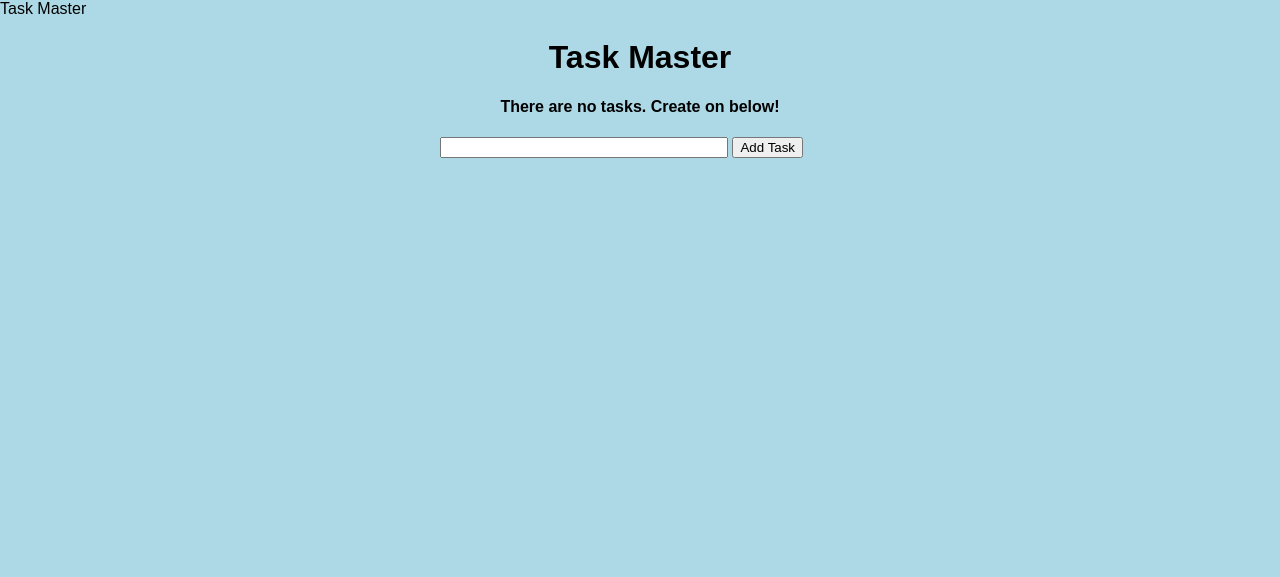
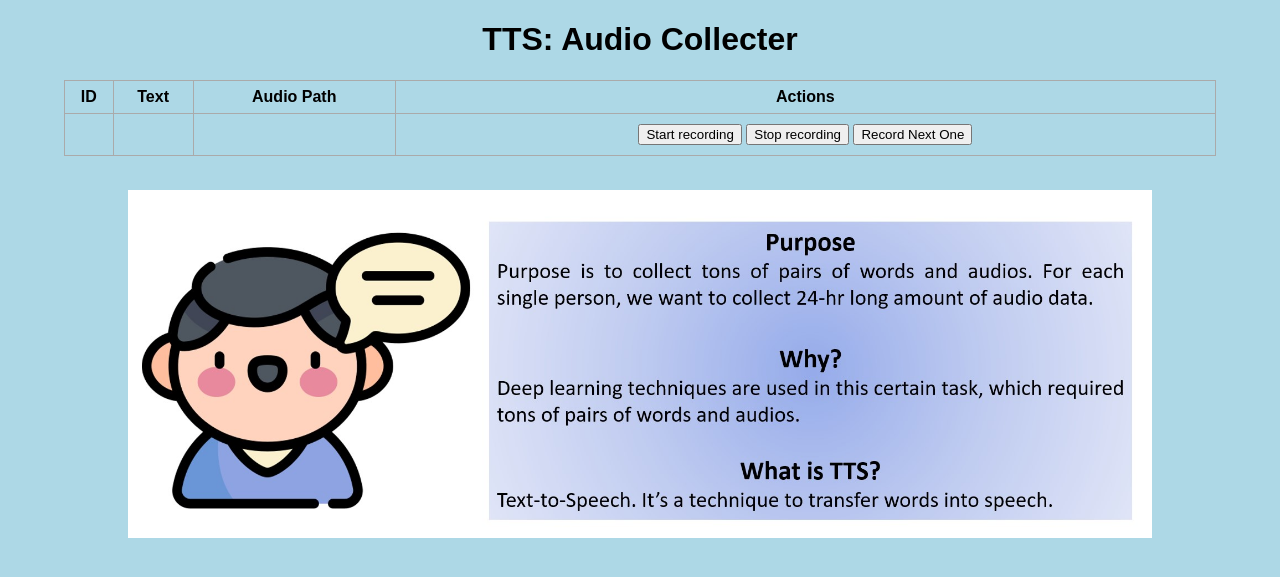
Before and after one commit to Ratherman/Collect-Audio-Data-and-Text, a Flask app: template Src/templates/index.html in a window 1280 px wide. Shown: the top 577 px of the page. Run offline with Flask 2, Linux system fonts and the light colour scheme; the template is opened without the code that fills it, so the values that code supplies are empty.

Commit message:
Src/ & README.md, Add, Refresh and duration

```diff
--- a/Src/app.py
+++ b/Src/app.py
@@ -1,13 +1,22 @@
-from flask import Flask, render_template, redirect, request, flash, session
+from flask import Flask, render_template, redirect, request, flash, session, url_for
 from flask_sqlalchemy import SQLAlchemy
 import os
 import random
 import uuid
+import mutagen
+import librosa
+import urllib
+from mutagen.wave import WAVE
+from pathlib import Path
+from pydub import AudioSegment
 
 UPLOAD_FOLDER = '..\Data\Gen_Audio'
 
 app = Flask(__name__)
-app.config["SQLALCHEMY_DATABASE_URI"] = "mssql+pyodbc://LAPTOP-Q0DB1ITI\SQLEXPRESS/DB?driver=SQL+Server?trusted_connection=yes"
+params = urllib.parse.quote_plus('DRIVER={SQL Server};SERVER=LAPTOP-Q0DB1ITI\SQLEXPRESS;DATABASE=DB;Trusted_Connection=yes;')
+app.config['SQLALCHEMY_DATABASE_URI'] = "mssql+pyodbc:///?odbc_connect=%s" % params
+
+#app.config["SQLALCHEMY_DATABASE_URI"] = "mssql+pyodbc://LAPTOP-Q0DB1ITI\SQLEXPRESS/DB?driver=SQL+Server?trusted_connection=yes"
 app.config["SQLALCHEMY_TRACK_MODIFICATIONS"] = False
 app.config['UPLOAD_FOLDER'] = UPLOAD_FOLDER
 app.secret_key = "super secret key"
@@ -38,25 +47,47 @@ class TextAudioPair(db.Model):
     id = db.Column(db.Integer, primary_key=True)
     text = db.Column(db.String(500), nullable=False)
     audio = db.Column(db.String(200), default="path/to/your/wav/file")
+    duration = db.Column(db.Integer, default=0)
 
     def __repr__(self):
         return f"<Task {self.id}>"
+
+def get_audio_duration(filename):
+    src = filename
+    dst = filename.replace(".mp3", ".wav")
+
+    # convert mp3 to wav
+    sound = AudioSegment.from_file(src)
+    sound.export(dst, format="wav")
+    y, sr = librosa.load(Path(dst))
+    duration = librosa.get_duration(y=y, sr=sr)
+    return duration
+
 def update_sql_audio(data):
     sql_id = session.get("ID")
     file_path = data["filename"]
-
     before = TextAudioPair.query.get(sql_id)
     before.id = sql_id
-    before.audio = file_path
+    before.audio = file_path.replace(".mp3", ".wav")
+    before.duration = get_audio_duration(file_path)
     db.session.commit()
 
 @app.route("/", methods=["GET"])
 def index():
-    pairs = TextAudioPair.query.limit(5).all()
-    len_of_pairs = len(pairs)
-    target_index = random.randint(0, len_of_pairs-1)
-    session["ID"] = target_index+1
-    return render_template("index.html", pair=pairs[target_index])
+    pairs = TextAudioPair.query.all()
+    selected_pairs = []
+    idx_selected_pairs = []
+    for idx, pair in enumerate(pairs):
+
+        if pair.audio == "path/to/your/wav/file":
+            selected_pairs.append(pair)
+            idx_selected_pairs.append(idx)
+
+    len_of_pairs = len(selected_pairs)
+    rand = random.randint(0, len_of_pairs-1)
+    session["ID"] = idx_selected_pairs[rand]+1
+    #session["pair"]=pairs[idx_selected_pairs[rand]]
+    return render_template("index.html", pair=pairs[idx_selected_pairs[rand]])
 
 if __name__ == "__main__":
     app.run(debug=True)
--- a/Src/templates/base.html
+++ b/Src/templates/base.html
@@ -9,5 +9,7 @@
 </head>
 <body>
     {% block body %}{% endblock %}
+    <br>
+    <p style="text-align:center;"><img src="static/img/tts.jpg" width=80%></p>
 </body>
 </html>
--- a/Src/templates/index.html
+++ b/Src/templates/index.html
@@ -5,15 +5,7 @@
 
 {% block body %}
 <div class="content">
-    <h1 style="text-align: center">Audio Text Collecter</h1>
-
-    <div class="form">
-        <form action="/" method="POST">
-            <input type="text" name="content" id="content">
-            <input type="submit" value="Add Text and Record">
-        </form>
-    </div>
-    <br>
+    <h1 style="text-align: center">TTS: Audio Collecter</h1>
     <table>
         <tr>
             <th>ID</th>
@@ -28,10 +20,10 @@
             <td>
                 <button class="startRecording" onclick="startRecording()">Start recording</button>
                 <button class="stopRecording" onclick="stopRecording()">Stop recording</button>
+                <a href="{{ url_for('index') }}"><button>Record Next One</button></a>
             </td>
         </tr>
     </table>
-
 
 </div>
 <script src="https://ajax.googleapis.com/ajax/libs/jquery/3.4.1/jquery.min.js"></script>
--- a/Test/app.py
+++ /dev/null
@@ -1,67 +0,0 @@
-from flask import Flask, render_template, url_for, request, redirect
-from werkzeug.utils import redirect
-from flask_sqlalchemy import SQLAlchemy
-from datetime import datetime
-
-app = Flask(__name__)
-app.config["SQLALCHEMY_DATABASE_URI"] = 'sqlite:///test.db'
-db = SQLAlchemy(app)
-
-class Todo(db.Model):
-    id = db.Column(db.Integer, primary_key=True)
-    content = db.Column(db.String(200), nullable=False)
-    completed = db.Column(db.Integer, default=0)
-    date_created = db.Column(db.DateTime, default=datetime.utcnow)
-
-    def __repr__(self):
-        return "<Task %r>" % self.id
-
-    # """
-    # python
-    # >>> from app import db
-    # >>> db.create_all()
-    # """
-
-@app.route('/', methods=["POST","GET"])
-def index():
-#    return "Hello, World!"
-    if request.method == "POST":
-        task_content = request.form["content"]
-        new_task = Todo(content=task_content)
-
-        try:
-            db.session.add(new_task)
-            db.session.commit()
-            return redirect("/")
-        except:
-            return "There was an issue adding your task"
-    else:
-        tasks = Todo.query.order_by(Todo.date_created).all()
-        return render_template('index.html', tasks=tasks)
-
-@app.route("/delete/<int:id>")
-def delete(id):
-    task_to_delete = Todo.query.get_or_404(id)
-
-    try:
-        db.session.delete(task_to_delete)
-        db.session.commit()
-        return redirect("/")
-    except:
-        return "There was a problem deleting that task"
-
-@app.route("/update/<int:id>", methods=["GET", "POST"])
-def update(id):
-    task = Todo.query.get_or_404(id)
-    if request.method == "POST":
-        task.content = request.form["content"]
-        try:
-            db.session.commit()
-            return redirect("/")
-        except:
-            return "There was an issue updating your task"
-    else:
-        return render_template("update.html", task=task)
-
-if __name__ == "__main__":
-    app.run(debug=True)
--- a/Test/static/css/main.css
+++ /dev/null
@@ -1,36 +0,0 @@
-body, html {
-    margin: 0;
-    font-family: sans-serif;
-    background-color: lightblue;
-}
-
-.content {
-    margin: 0 auto;
-    width: 400px;
-}
-
-table, td, th {
-    border: 1px solid #aaa;
-}
-
-table {
-    border-collapse: collapse;
-    width: 100%;
-}
-
-th {
-    height: 30px;
-}
-
-td {
-    text-align: center;
-    padding: 5px;
-}
-
-.form {
-    margin-top: 20px;
-}
-
-#content {
-    width: 70%;
-}
--- a/Test/templates/base.html
+++ /dev/null
@@ -1,13 +0,0 @@
-<!DOCTYPE html>
-<html lang="en>
-<head>
-    <meta charset="UTF-8">
-    <meta name="viewport" content="width=device-width, initial-scale=1.0">
-    <meta http-quiv="X-UA-Compatible" content="ie=edge">
-    <link rel="stylesheet" href="{{ url_for('static', filename='css/main.css') }}"
-    {% block head %}{% endblock %}
-</head>
-<body>
-    {% block body %}{% endblock %}
-</body>
-</html>
--- a/Test/templates/index.html
+++ /dev/null
@@ -1,39 +0,0 @@
-{% extends 'base.html' %}
-
-{% block head %}
-<title>Task Master</title>
-{% endblock %}
-
-{% block body %}
-<div class="content">
-    <h1 style="text-align: center">Task Master</h1>
-    {% if tasks|length < 1 %}
-    <h4 style="text-align: center"> There are no tasks. Create on below!</h4>
-    {% else %}
-    <table>
-        <tr>
-            <th>Task</th>
-            <th>Added</th>
-            <th>Actions</th>
-        </tr>
-        {% for task in tasks %}
-            <tr>
-                <td>{{ task.content }}</td>
-                <td>{{ task.date_created.date() }}</td>
-                <td>
-                    <a href="/delete/{{ task.id }}">Delete</a>
-                    <br>
-                    <a href="/update/{{ task.id }}">Update</a>
-                </td>
-            </tr>
-        {% endfor %}
-    </table>
-    {% endif %}
-    <div class="form">
-        <form action="/" method="POST">
-            <input type="text" name="content" id="content">
-            <input type="submit" value="Add Task">
-        </form>
-    </div>
-</div>
-{% endblock %}
```
Also changed, not shown: Src/static/index.html (deleted, +0 -63 lines), Test/templates/update.html (deleted, +0 -18 lines), README.md, Src/static/img/tts.jpg (added), Src/static/img/tts.png (added), Test/test.db (deleted), 4 other files.
